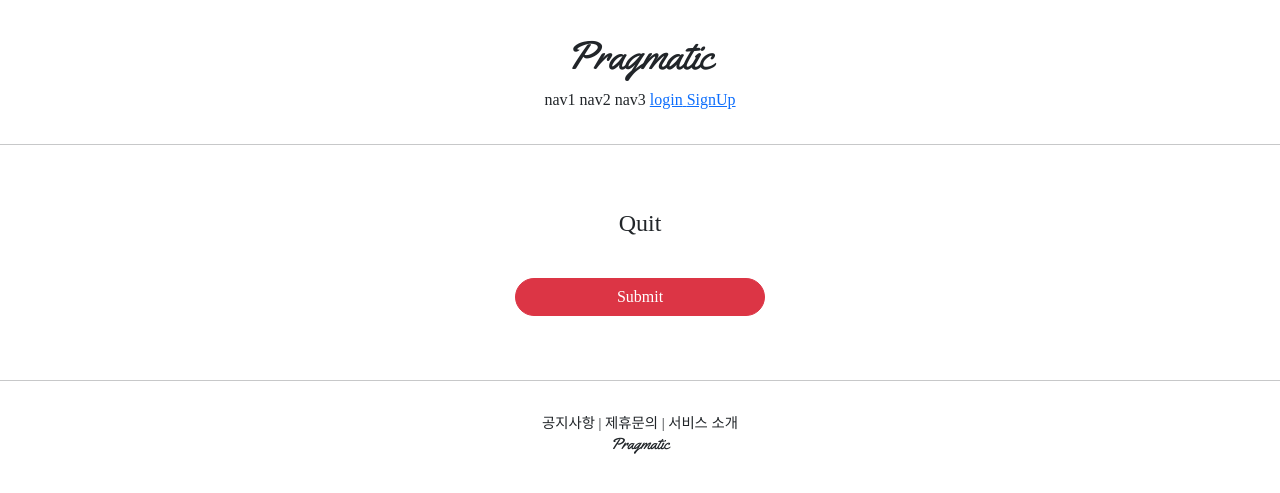
After one commit to SunghyunLim/pragmatic, a Django app: page /accounts/delete/1 in a window 1280 px wide. The commit adds this page. Shown: the top 493 px of the page. Run offline with Django 3.2, Linux system fonts and the light colour scheme; tables that the repository leaves empty hold one stand-in row (values such as "Sample post"); some libraries are stand-ins or nearby versions.

Commit message:
django course 26 commit-readd

```diff
--- /dev/null
+++ b/accountapp/templates/accountapp/delete.html
@@ -0,0 +1,14 @@
+{% extends 'base.html' %}
+
+{% block content %}
+
+    <div style="text-align: center; max-width: 500px; margin: 4rem auto">
+        <div class="mb-4">
+            <h4>Quit</h4>
+        </div>
+        <form action="{% url 'accountapp:delete' pk=target_user.pk %}" method="post">
+            {% csrf_token %}
+            <input type="submit" class="btn btn-danger rounded-pill col-6 mt-3">
+        </form>
+    </div>
+{% endblock %}
--- a/accountapp/templates/accountapp/detail.html
+++ b/accountapp/templates/accountapp/detail.html
@@ -16,6 +16,11 @@
                     Change Info
                 </p>
             </a>
+            <a href="{% url 'accountapp:delete' pk=user.pk %}">
+                <p>
+                    Quit
+                </p>
+            </a>
             {% endif %}
 
         </div>
--- a/accountapp/templates/accountapp/update.html
+++ b/accountapp/templates/accountapp/update.html
@@ -6,7 +6,7 @@
         <div class="mb-4">
             <h4>Change Info</h4>
         </div>
-        <form action="{% url 'accountapp:update' pk=user.pk %}" method="post">
+        <form action="{% url 'accountapp:update' pk=target_user.pk %}" method="post">
             {% csrf_token %}
             {% bootstrap_form form %}
             <input type="submit" class="btn btn-dark rounded-pill col-6 mt-3">
--- a/accountapp/urls.py
+++ b/accountapp/urls.py
@@ -1,7 +1,7 @@
 from django.contrib.auth.views import LoginView, LogoutView
 from django.urls import path
 
-from accountapp.views import hello_world, AccountCreateView, AccountDetailView, AccountUpdateView
+from accountapp.views import hello_world, AccountCreateView, AccountDetailView, AccountUpdateView, AccountDeleteView
 
 app_name = 'accountapp'
 
@@ -14,4 +14,5 @@ urlpatterns = [
     path('create/', AccountCreateView.as_view(), name='create'),
     path('detail/<int:pk>', AccountDetailView.as_view(), name='detail'),
     path('update/<int:pk>', AccountUpdateView.as_view(), name='update'),
+    path('delete/<int:pk>', AccountDeleteView.as_view(), name='delete'),
 ]
--- a/accountapp/views.py
+++ b/accountapp/views.py
@@ -5,7 +5,7 @@ from django.shortcuts import render
 
 # Create your views here.
 from django.urls import reverse, reverse_lazy
-from django.views.generic import CreateView, DetailView, UpdateView
+from django.views.generic import CreateView, DetailView, UpdateView, DeleteView
 
 from accountapp.forms import AccountUpdateForm
 from accountapp.models import HelloWorld
@@ -38,6 +38,13 @@ class AccountDetailView(DetailView):
 
 class AccountUpdateView(UpdateView):
     model = User
+    context_object_name = 'target_user'
     form_class = AccountUpdateForm
     success_url = reverse_lazy('accountapp:hello_world')
     template_name = 'accountapp/update.html'
+
+class AccountDeleteView(DeleteView):
+    model = User
+    context_object_name = 'target_user'
+    success_url =  reverse_lazy('accountapp:login')
+    template_name = 'accountapp/delete.html'
--- a/pragmatic/urls.py
+++ b/pragmatic/urls.py
@@ -18,5 +18,5 @@ from django.urls import path, include
 
 urlpatterns = [
     path('admin/', admin.site.urls),
-    path('account/', include('accountapp.urls')),
+    path('accounts/', include('accountapp.urls')),
 ]
--- a/templates/header.html
+++ b/templates/header.html
@@ -10,6 +10,9 @@
             <a href="{% url 'accountapp:login' %}?next={{ request.path }}">
                 <span>login</span>
             </a>
+            <a href="{% url 'accountapp:create' %}">
+                <span>SignUp</span>
+            </a>
             {% else %}
             <a href="{% url 'accountapp:detail' pk=user.pk %}">
                 <span>MyPage</span>
```
